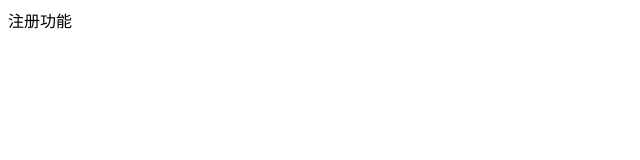
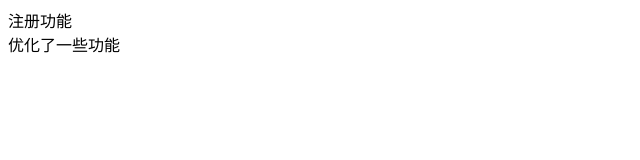
Before and after one commit to cptbtptp-wb/project03, a plain HTML site: page register.html in a window 1280 px wide. Shown: the whole page, without its empty margins (0-640 px from the left). Drawn offline with Linux system fonts and the light colour scheme.

Commit message:
Update register.html

```diff
--- a/register.html
+++ b/register.html
@@ -9,5 +9,6 @@
 <body>
     <!-- 当分支未合并时，切换分支时看不见其他分支的 -->
     <div>注册功能</div>
+    <div>优化了一些功能</div>
 </body>
 </html>
```
